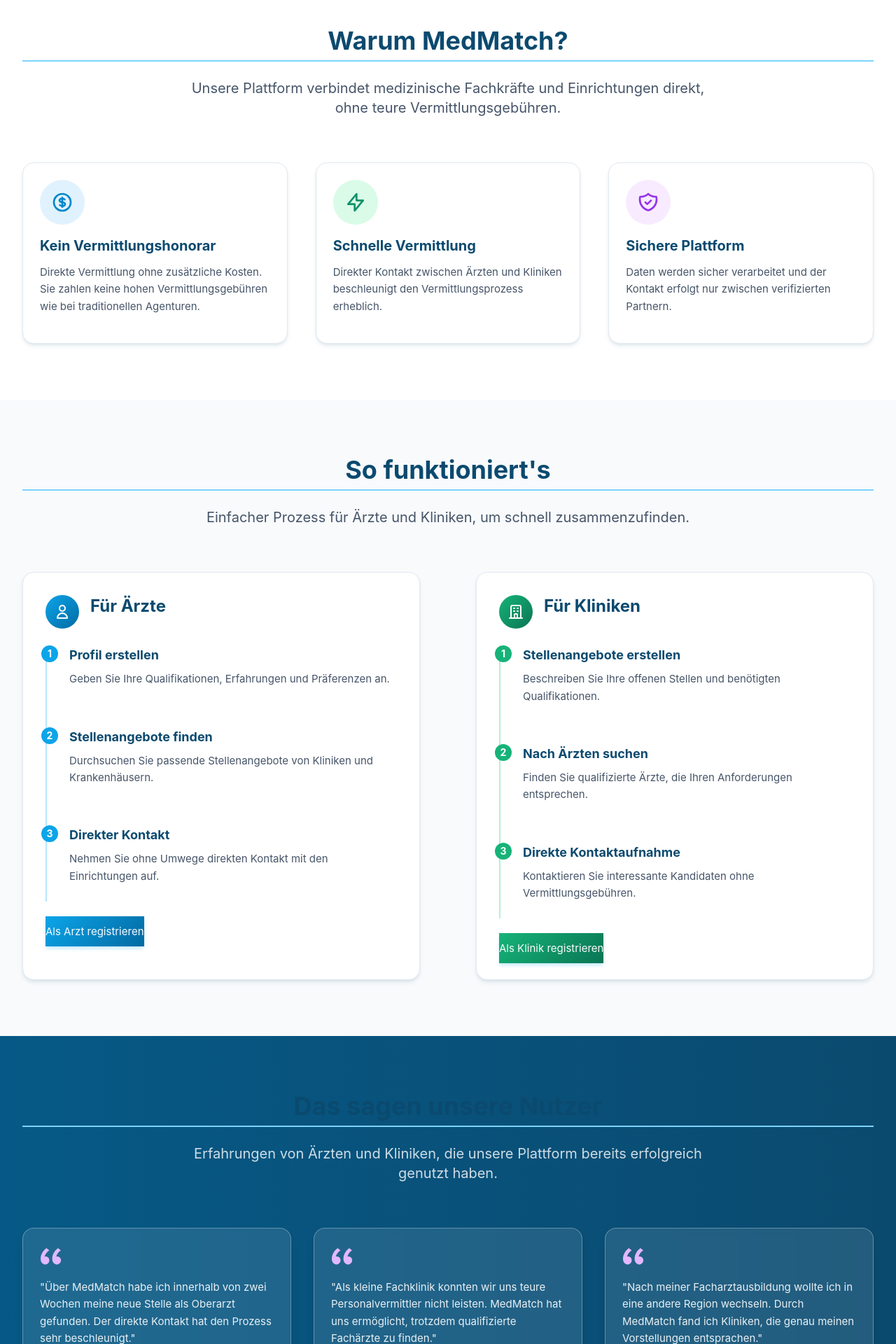
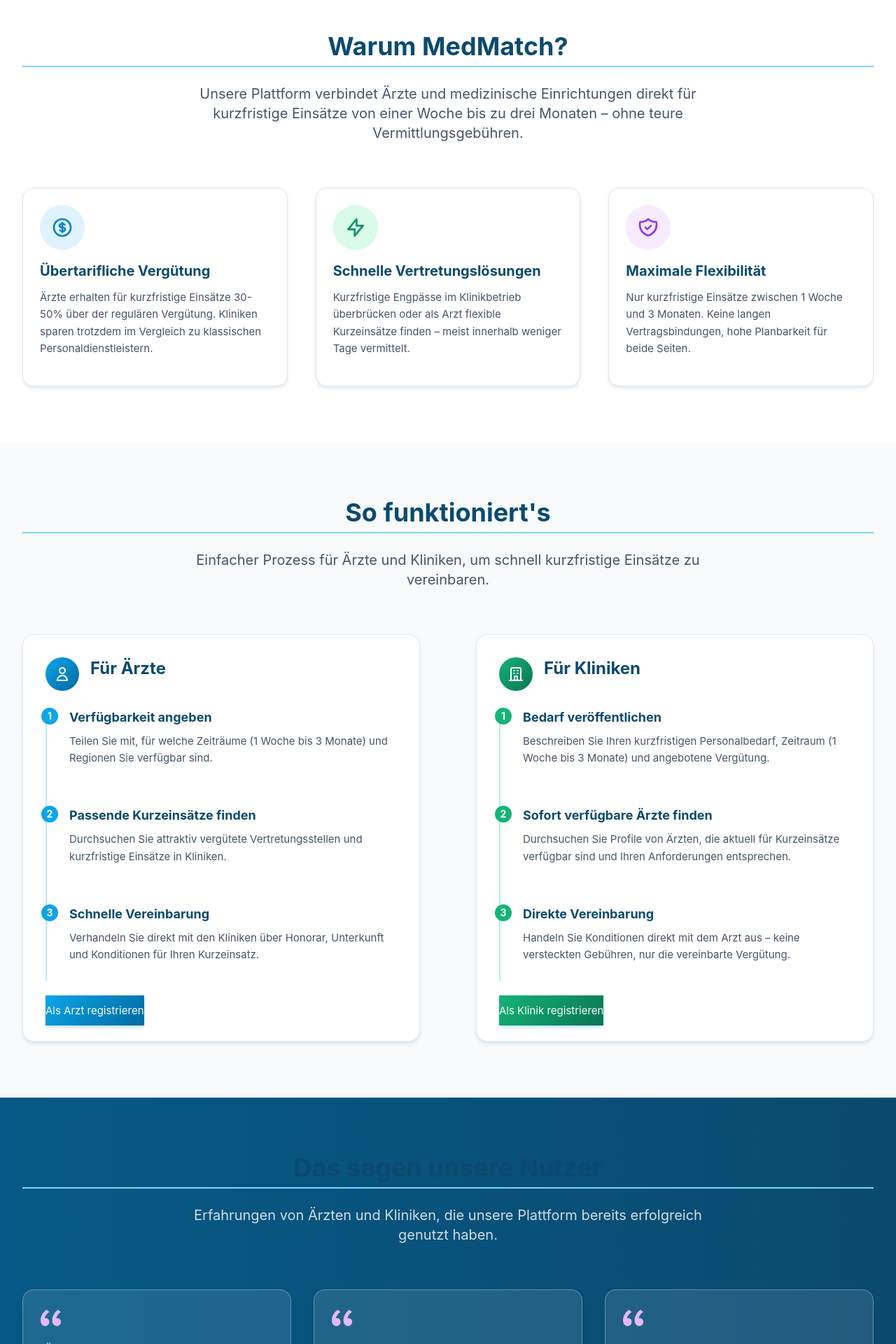
Before and after one commit to seppelz/arztvermittlung, a Vue app: page / in a window 1280 px wide. Shown: the part 760-2680 px from the top of the page at 70% size. Built offline with nearby package versions, Linux system fonts and the light colour scheme.

Commit message:
Update content to focus on short-term placements (1 week to 3 months) and above-tariff compensation

```diff
--- a/src/views/HomePage.vue
+++ b/src/views/HomePage.vue
@@ -9,11 +9,10 @@
         <div class="grid grid-cols-1 md:grid-cols-2 gap-12 items-center">
           <div>
             <h1 class="text-4xl md:text-5xl lg:text-6xl font-extrabold text-white leading-tight mb-6">
-              Direkte Vermittlung für Ärzte und Kliniken
+              Kurzfristige Arztvermittlung mit Top-Honoraren
             </h1>
             <p class="text-xl text-white/90 mb-8 max-w-lg">
-              Verbinden Sie sich direkt mit Ärzten oder Kliniken ohne Umwege. Schnell, einfach und
-              kosteneffizient.
+              Verbinden Sie sich direkt mit Ärzten oder Kliniken für Einsätze bis zu 3 Monaten. Ärzte profitieren von übertariflichen Honoraren, Kliniken von schneller Engpassüberbrückung.
             </p>
             <div class="flex flex-wrap gap-4">
               <router-link :to="{ name: 'ForDoctors' }" class="btn-primary text-lg px-6 py-3">
@@ -42,7 +41,7 @@
         <div class="text-center mb-16">
           <h2 class="text-3xl md:text-4xl font-bold text-heading mb-6">Warum MedMatch?</h2>
           <p class="text-xl text-neutral-600 max-w-3xl mx-auto">
-            Unsere Plattform verbindet medizinische Fachkräfte und Einrichtungen direkt, ohne teure Vermittlungsgebühren.
+            Unsere Plattform verbindet Ärzte und medizinische Einrichtungen direkt für kurzfristige Einsätze von einer Woche bis zu drei Monaten – ohne teure Vermittlungsgebühren.
           </p>
         </div>
 
@@ -53,9 +52,9 @@
                 <path stroke-linecap="round" stroke-linejoin="round" stroke-width="2" d="M12 8c-1.657 0-3 .895-3 2s1.343 2 3 2 3 .895 3 2-1.343 2-3 2m0-8c1.11 0 2.08.402 2.599 1M12 8V7m0 1v8m0 0v1m0-1c-1.11 0-2.08-.402-2.599-1M21 12a9 9 0 11-18 0 9 9 0 0118 0z" />
               </svg>
             </div>
-            <h3 class="text-xl font-bold text-heading mb-3">Kein Vermittlungshonorar</h3>
+            <h3 class="text-xl font-bold text-heading mb-3">Übertarifliche Vergütung</h3>
             <p class="text-neutral-600">
-              Direkte Vermittlung ohne zusätzliche Kosten. Sie zahlen keine hohen Vermittlungsgebühren wie bei traditionellen Agenturen.
+              Ärzte erhalten für kurzfristige Einsätze 30-50% über der regulären Vergütung. Kliniken sparen trotzdem im Vergleich zu klassischen Personaldienstleistern.
             </p>
           </div>
 
@@ -65,9 +64,9 @@
                 <path stroke-linecap="round" stroke-linejoin="round" stroke-width="2" d="M13 10V3L4 14h7v7l9-11h-7z" />
               </svg>
             </div>
-            <h3 class="text-xl font-bold text-heading mb-3">Schnelle Vermittlung</h3>
+            <h3 class="text-xl font-bold text-heading mb-3">Schnelle Vertretungslösungen</h3>
             <p class="text-neutral-600">
-              Direkter Kontakt zwischen Ärzten und Kliniken beschleunigt den Vermittlungsprozess erheblich.
+              Kurzfristige Engpässe im Klinikbetrieb überbrücken oder als Arzt flexible Kurzeinsätze finden – meist innerhalb weniger Tage vermittelt.
             </p>
           </div>
 
@@ -77,9 +76,9 @@
                 <path stroke-linecap="round" stroke-linejoin="round" stroke-width="2" d="M9 12l2 2 4-4m5.618-4.016A11.955 11.955 0 0112 2.944a11.955 11.955 0 01-8.618 3.04A12.02 12.02 0 003 9c0 5.591 3.824 10.29 9 11.622 5.176-1.332 9-6.03 9-11.622 0-1.042-.133-2.052-.382-3.016z" />
               </svg>
             </div>
-            <h3 class="text-xl font-bold text-heading mb-3">Sichere Plattform</h3>
+            <h3 class="text-xl font-bold text-heading mb-3">Maximale Flexibilität</h3>
             <p class="text-neutral-600">
-              Daten werden sicher verarbeitet und der Kontakt erfolgt nur zwischen verifizierten Partnern.
+              Nur kurzfristige Einsätze zwischen 1 Woche und 3 Monaten. Keine langen Vertragsbindungen, hohe Planbarkeit für beide Seiten.
             </p>
           </div>
         </div>
@@ -92,7 +91,7 @@
         <div class="text-center mb-16">
           <h2 class="text-3xl md:text-4xl font-bold text-heading mb-6">So funktioniert's</h2>
           <p class="text-xl text-neutral-600 max-w-3xl mx-auto">
-            Einfacher Prozess für Ärzte und Kliniken, um schnell zusammenzufinden.
+            Einfacher Prozess für Ärzte und Kliniken, um schnell kurzfristige Einsätze zu vereinbaren.
           </p>
         </div>
 
@@ -110,18 +109,18 @@
             <ol class="relative border-l-2 border-primary-200 pl-8 space-y-8">
               <li class="process-step">
                 <div class="process-number">1</div>
-                <h4 class="text-lg font-bold text-heading mb-2">Profil erstellen</h4>
-                <p class="text-neutral-600">Geben Sie Ihre Qualifikationen, Erfahrungen und Präferenzen an.</p>
+                <h4 class="text-lg font-bold text-heading mb-2">Verfügbarkeit angeben</h4>
+                <p class="text-neutral-600">Teilen Sie mit, für welche Zeiträume (1 Woche bis 3 Monate) und Regionen Sie verfügbar sind.</p>
               </li>
               <li class="process-step">
                 <div class="process-number">2</div>
-                <h4 class="text-lg font-bold text-heading mb-2">Stellenangebote finden</h4>
-                <p class="text-neutral-600">Durchsuchen Sie passende Stellenangebote von Kliniken und Krankenhäusern.</p>
+                <h4 class="text-lg font-bold text-heading mb-2">Passende Kurzeinsätze finden</h4>
+                <p class="text-neutral-600">Durchsuchen Sie attraktiv vergütete Vertretungsstellen und kurzfristige Einsätze in Kliniken.</p>
               </li>
               <li class="process-step">
                 <div class="process-number">3</div>
-                <h4 class="text-lg font-bold text-heading mb-2">Direkter Kontakt</h4>
-                <p class="text-neutral-600">Nehmen Sie ohne Umwege direkten Kontakt mit den Einrichtungen auf.</p>
+                <h4 class="text-lg font-bold text-heading mb-2">Schnelle Vereinbarung</h4>
+                <p class="text-neutral-600">Verhandeln Sie direkt mit den Kliniken über Honorar, Unterkunft und Konditionen für Ihren Kurzeinsatz.</p>
               </li>
             </ol>
             <div class="mt-8">
@@ -144,18 +143,18 @@
             <ol class="relative border-l-2 border-secondary-200 pl-8 space-y-8">
               <li class="process-step">
                 <div class="process-number secondary">1</div>
-                <h4 class="text-lg font-bold text-heading mb-2">Stellenangebote erstellen</h4>
-                <p class="text-neutral-600">Beschreiben Sie Ihre offenen Stellen und benötigten Qualifikationen.</p>
+                <h4 class="text-lg font-bold text-heading mb-2">Bedarf veröffentlichen</h4>
+                <p class="text-neutral-600">Beschreiben Sie Ihren kurzfristigen Personalbedarf, Zeitraum (1 Woche bis 3 Monate) und angebotene Vergütung.</p>
               </li>
               <li class="process-step">
                 <div class="process-number secondary">2</div>
-                <h4 class="text-lg font-bold text-heading mb-2">Nach Ärzten suchen</h4>
-                <p class="text-neutral-600">Finden Sie qualifizierte Ärzte, die Ihren Anforderungen entsprechen.</p>
+                <h4 class="text-lg font-bold text-heading mb-2">Sofort verfügbare Ärzte finden</h4>
+                <p class="text-neutral-600">Durchsuchen Sie Profile von Ärzten, die aktuell für Kurzeinsätze verfügbar sind und Ihren Anforderungen entsprechen.</p>
               </li>
               <li class="process-step">
                 <div class="process-number secondary">3</div>
-                <h4 class="text-lg font-bold text-heading mb-2">Direkte Kontaktaufnahme</h4>
-                <p class="text-neutral-600">Kontaktieren Sie interessante Kandidaten ohne Vermittlungsgebühren.</p>
+                <h4 class="text-lg font-bold text-heading mb-2">Direkte Vereinbarung</h4>
+                <p class="text-neutral-600">Handeln Sie Konditionen direkt mit dem Arzt aus – keine versteckten Gebühren, nur die vereinbarte Vergütung.</p>
               </li>
             </ol>
             <div class="mt-8">
@@ -186,7 +185,7 @@
               </svg>
             </div>
             <p class="text-white/90 mb-6">
-              "Über MedMatch habe ich innerhalb von zwei Wochen meine neue Stelle als Oberarzt gefunden. Der direkte Kontakt hat den Prozess sehr beschleunigt."
+              "Über MedMatch habe ich innerhalb von drei Tagen eine zweimonatige Vertretung als Notarzt gefunden. Übertarifliche Vergütung und die direkte Kommunikation haben mich sofort überzeugt."
             </p>
             <div class="flex items-center">
               <div class="h-12 w-12 rounded-full bg-primary-700 flex items-center justify-center text-white font-bold mr-4">
@@ -206,7 +205,7 @@
               </svg>
             </div>
             <p class="text-white/90 mb-6">
-              "Als kleine Fachklinik konnten wir uns teure Personalvermittler nicht leisten. MedMatch hat uns ermöglicht, trotzdem qualifizierte Fachärzte zu finden."
+              "Als kleine Fachklinik müssen wir regelmäßig Engpässe überbrücken. MedMatch ermöglicht uns, qualifizierte Ärzte für Kurzeinsätze zu finden – trotz höherer Honorare sparen wir im Vergleich zu Personalvermittlern."
             </p>
             <div class="flex items-center">
               <div class="h-12 w-12 rounded-full bg-secondary-700 flex items-center justify-center text-white font-bold mr-4">
@@ -226,7 +225,7 @@
               </svg>
             </div>
             <p class="text-white/90 mb-6">
-              "Nach meiner Facharztausbildung wollte ich in eine andere Region wechseln. Durch MedMatch fand ich Kliniken, die genau meinen Vorstellungen entsprachen."
+              "Zwischen zwei Festanstellungen konnte ich durch dreimonatige Kurzeinsätze nicht nur meine Finanzen aufbessern, sondern auch wertvolle Kontakte knüpfen. Dank der übertariflichen Vergütung konnte ich meinen geplanten Urlaub verlängern."
             </p>
             <div class="flex items-center">
               <div class="h-12 w-12 rounded-full bg-accent-700 flex items-center justify-center text-white font-bold mr-4">
@@ -248,10 +247,10 @@
         <div class="bg-gradient-secondary rounded-2xl shadow-xl p-8 md:p-12">
           <div class="max-w-3xl mx-auto text-center">
             <h2 class="text-3xl md:text-4xl font-bold text-white mb-6">
-              Bereit, den nächsten Schritt zu gehen?
+              Bereit für übertarifliche Kurzeinsätze?
             </h2>
             <p class="text-xl text-white/90 mb-8">
-              Ob als Arzt auf der Suche nach neuen Möglichkeiten oder als Klinik auf der Suche nach qualifizierten Fachkräften – MedMatch hilft Ihnen dabei, schnell und direkt die passenden Kontakte zu knüpfen.
+              Ärzte: Erhöhen Sie Ihr Einkommen durch flexible Kurzeinsätze (1 Woche bis 3 Monate) mit 30-50% Honorarzuschlag. Kliniken: Überbrücken Sie Personalengpässe schnell und unkompliziert mit qualifizierten Fachärzten.
             </p>
             <div class="flex flex-wrap justify-center gap-4">
               <router-link :to="{ name: 'ForDoctors' }" class="btn-white text-lg px-8 py-3 bg-white text-secondary-700 hover:bg-neutral-100">
@@ -270,9 +269,9 @@
     <section class="py-20 bg-neutral-50">
       <div class="max-w-7xl mx-auto px-4 sm:px-6 lg:px-8">
         <div class="text-center mb-16">
-          <h2 class="text-3xl md:text-4xl font-bold text-heading mb-6">Aktuelle Pinnwand-Einträge</h2>
+          <h2 class="text-3xl md:text-4xl font-bold text-heading mb-6">Aktuelle Kurzeinsätze & Vertretungen</h2>
           <p class="text-xl text-neutral-600 max-w-3xl mx-auto">
-            Die neuesten Angebote und Gesuche von Ärzten und Kliniken auf unserer Plattform.
+            Die neuesten Angebote für Vertretungen (1 Woche bis 3 Monate) mit übertariflicher Vergütung und kurzfristig verfügbare Ärzte auf unserer Plattform.
           </p>
         </div>
 
@@ -282,9 +281,9 @@
               Stellenangebot
             </div>
             <div class="p-6">
-              <h3 class="text-xl font-bold text-heading mb-3">Facharzt für Anästhesie (m/w/d)</h3>
+              <h3 class="text-xl font-bold text-heading mb-3">Facharzt Anästhesie – 8 Wochen (+50%)</h3>
               <p class="text-neutral-600 mb-4 line-clamp-3">
-                Klinikum Frankfurt sucht zum nächstmöglichen Zeitpunkt einen Facharzt für Anästhesie in Vollzeit. Wir bieten ein kollegiales Team und attraktive Arbeitsbedingungen.
+                Universitätsklinikum Frankfurt sucht für Juli-August 2025 einen Facharzt für Anästhesie. Vergütung 50% über Tarif, flexible Arbeitszeiten, Unterkunft kann gestellt werden.
               </p>
               <div class="flex justify-between items-center">
                 <span class="text-sm text-neutral-500">Vor 2 Tagen</span>
@@ -300,9 +299,9 @@
               Stellengesuch
             </div>
             <div class="p-6">
-              <h3 class="text-xl font-bold text-heading mb-3">Chirurg sucht neue Herausforderung</h3>
+              <h3 class="text-xl font-bold text-heading mb-3">Chirurg für Kurzeinsätze verfügbar</h3>
               <p class="text-neutral-600 mb-4 line-clamp-3">
-                Facharzt für Allgemeinchirurgie mit 8 Jahren Erfahrung sucht neue Position in München oder Umgebung. Spezialgebiete: Laparoskopische Chirurgie und Traumatologie.
+                Facharzt für Allgemeinchirurgie mit 8 Jahren Erfahrung bietet Vertretungen (1-12 Wochen) im Raum München/Bayern. Sofort verfügbar für Engpassüberbrückung, auch kurzfristig.
               </p>
               <div class="flex justify-between items-center">
                 <span class="text-sm text-neutral-500">Vor 3 Tagen</span>
@@ -318,9 +317,9 @@
               Vertretung
             </div>
             <div class="p-6">
-              <h3 class="text-xl font-bold text-heading mb-3">Kurzzeitige Vertretung für Gynäkologie</h3>
+              <h3 class="text-xl font-bold text-heading mb-3">Kurzzeitvertretung Gynäkologie (6 Wochen)</h3>
               <p class="text-neutral-600 mb-4 line-clamp-3">
-                Praxisklinik in Berlin sucht für den Zeitraum 15.08.-30.09. eine Vertretung für Gynäkologie. Flexible Arbeitszeiten möglich, attraktive Vergütung.
+                Praxisklinik in Berlin sucht für den Zeitraum 15.08.-30.09. eine Vertretung für Gynäkologie. Übertarifliche Vergütung (bis zu 15.000€/Monat), flexible Arbeitszeiten möglich.
               </p>
               <div class="flex justify-between items-center">
                 <span class="text-sm text-neutral-500">Vor 5 Tagen</span>
```
Also changed, not shown: src/views/BulletinBoardPage.vue (+15 -15 lines).
